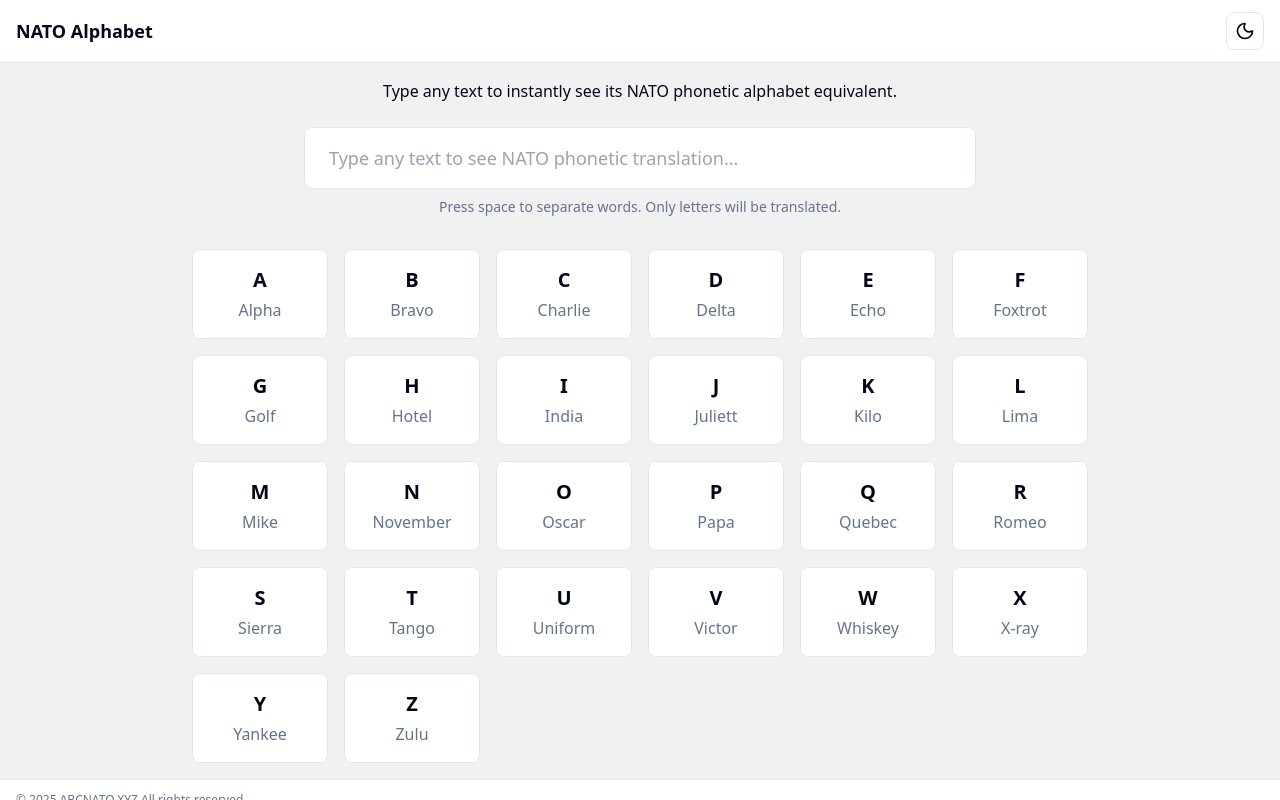
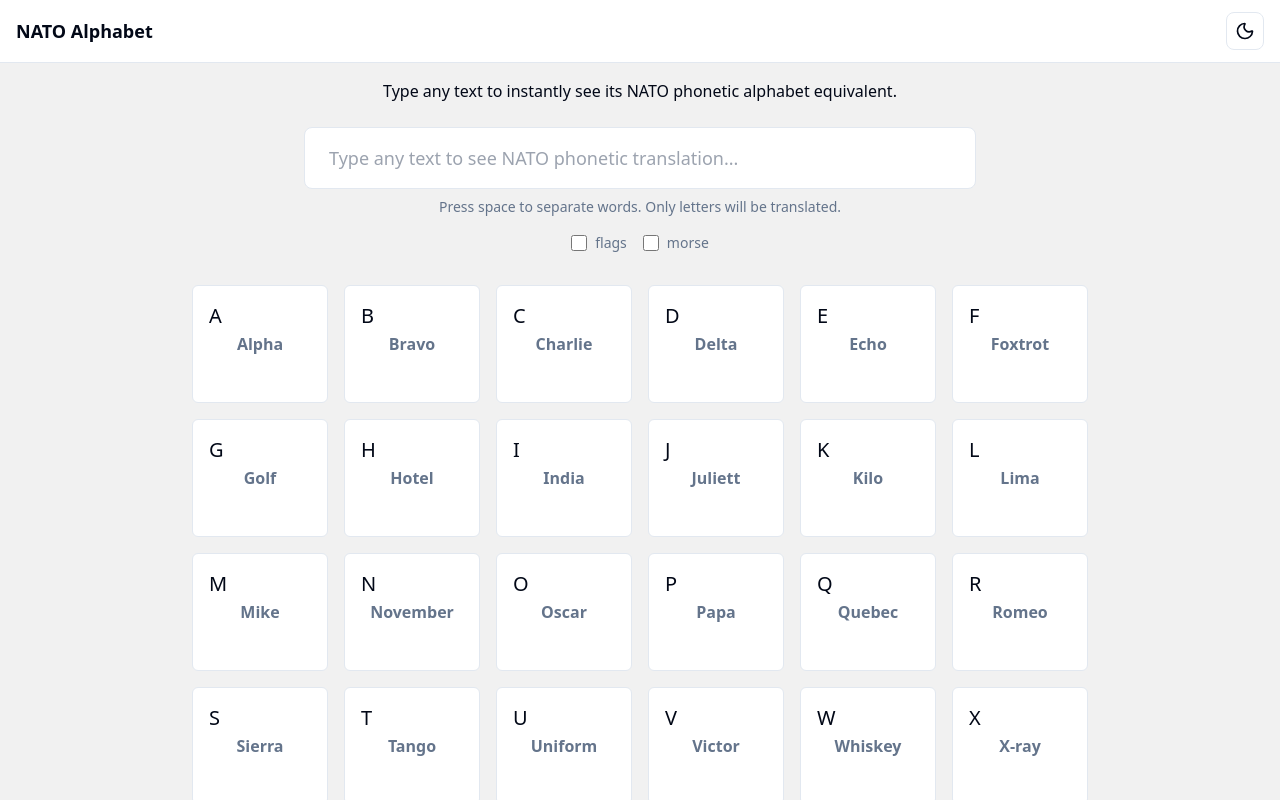
Before and after one commit to mediavilla/ABCNatoXYZ, a React (Vite) app: page / in a window 1280 px wide. Shown: the top 800 px of the page. Built offline with nearby package versions, Linux system fonts and the light colour scheme.

Commit message:
flags and morse

```diff
--- a/src/App.jsx
+++ b/src/App.jsx
@@ -12,6 +12,8 @@ import { usePageVisibility } from './hooks/usePageVisibility';
 
 export default function App() {
   const [inputText, setInputText] = useState('');
+  const [showFlags, setShowFlags] = useState(false);
+  const [showMorse, setShowMorse] = useState(false);
   const isUpdatingFromUrl = useRef(false);
   const debounceTimeoutRef = useRef(null);
 
@@ -104,6 +106,14 @@ export default function App() {
     setInputText('');
   };
 
+  const handleFlagsToggle = (checked) => {
+    setShowFlags(checked);
+  };
+
+  const handleMorseToggle = (checked) => {
+    setShowMorse(checked);
+  };
+
   // Generate copy-friendly text from translated lines
   const generateCopyText = (translatedLines) => {
     if (!translatedLines || translatedLines.length === 0) return '';
@@ -164,6 +174,8 @@ export default function App() {
             value={inputText}
             onChange={handleInputChange}
             onClear={handleClearInput}
+            onFlagsToggle={handleFlagsToggle}
+            onMorseToggle={handleMorseToggle}
           />
         </motion.div>
 
@@ -178,7 +190,7 @@ export default function App() {
                 exit={{ opacity: 0, scale: 0.95 }}
                 transition={{ duration: 0.3, ease: "easeOut" }}
               >
-                <TranslationResult lines={lines} />
+                <TranslationResult lines={lines} showFlags={showFlags} showMorse={showMorse} />
                 <div className="flex flex-col sm:flex-row gap-3 items-center">
                   {copyText && (
                     <CopyButton textToCopy={copyText} />
@@ -195,7 +207,7 @@ export default function App() {
                 exit={{ opacity: 0, scale: 0.95 }}
                 transition={{ duration: 0.3, ease: "easeOut" }}
               >
-                <NatoGrid />
+                <NatoGrid showFlags={showFlags} showMorse={showMorse} />
               </motion.div>
             )}
           </AnimatePresence>
--- /dev/null
+++ b/src/components/MorseRenderer.jsx
@@ -0,0 +1,37 @@
+import { getMorseCode } from '../data/natoAlphabet';
+
+const MorseRenderer = ({ char, showMorse }) => {
+  if (!showMorse) return null;
+
+  const morseCode = getMorseCode(char);
+  if (!morseCode) return null;
+
+  // Create accessible description
+  const morseDescription = morseCode
+    .replace(/\./g, 'dot ')
+    .replace(/-/g, 'dash ')
+    .trim();
+
+  return (
+    <div
+      className="flex items-center"
+      style={{ gap: '4px' }}
+      aria-label={`Morse for ${char}: ${morseDescription}`}
+      role="img"
+    >
+      {morseCode.split('').map((symbol, index) => (
+        <span
+          key={index}
+          className="bg-foreground inline-block"
+          style={{
+            width: symbol === '.' ? '6px' : '18px',
+            height: '6px',
+            borderRadius: symbol === '.' ? '50%' : '3px'
+          }}
+        />
+      ))}
+    </div>
+  );
+};
+
+export default MorseRenderer;
--- a/src/components/NatoGrid.jsx
+++ b/src/components/NatoGrid.jsx
@@ -1,7 +1,8 @@
 import { motion } from 'framer-motion';
 import { NATO_ALPHABET } from '../data/natoAlphabet';
+import MorseRenderer from './MorseRenderer';
 
-const NatoGrid = () => {
+const NatoGrid = ({ showFlags, showMorse }) => {
   const letters = Object.entries(NATO_ALPHABET);
 
   const containerVariants = {
@@ -50,7 +51,7 @@ const NatoGrid = () => {
         {letters.map(([letter, word]) => (
           <motion.div
             key={letter}
-            className="bg-card border rounded-lg p-3 sm:p-4 text-center hover:bg-accent transition-colors duration-200"
+            className="bg-card border rounded-md p-3 sm:p-4 hover:bg-accent transition-colors duration-200"
             variants={itemVariants}
             whileHover={{
               scale: 1.05,
@@ -61,11 +62,38 @@ const NatoGrid = () => {
             aria-label={`${letter} for ${word}`}
             tabIndex={0}
           >
-            <div className="text-lg sm:text-xl font-bold text-foreground mb-1">
-              {letter}
-            </div>
-            <div className="text-sm sm:text-base text-muted-foreground">
-              {word}
+            <div className="grid grid-rows-3 h-full">
+              {/* Top row with 3 columns */}
+              <div className="grid grid-cols-3 items-center">
+                {/* Letter - top left */}
+                <div className="text-lg sm:text-xl text-foreground font-normal">
+                  {letter}
+                </div>
+                {/* Empty middle column */}
+                <div></div>
+                {/* Flag - top right */}
+                <div className="flex justify-end">
+                  {showFlags && (
+                    <img
+                      src={`/flags/${letter.toLowerCase()}.svg`}
+                      alt={`${letter} flag`}
+                      className="w-6 h-4 sm:w-8 sm:h-5"
+                    />
+                  )}
+                </div>
+              </div>
+
+              {/* Middle row - codeword */}
+              <div className="flex items-center justify-center">
+                <div className="text-sm sm:text-base text-muted-foreground font-bold">
+                  {word.charAt(0).toUpperCase() + word.slice(1).toLowerCase()}
+                </div>
+              </div>
+
+              {/* Bottom row - morse code */}
+              <div className="flex items-center justify-center">
+                <MorseRenderer char={letter} showMorse={showMorse} />
+              </div>
             </div>
           </motion.div>
         ))}
--- a/src/components/TextInput.jsx
+++ b/src/components/TextInput.jsx
@@ -1,7 +1,7 @@
 import { useState } from 'react';
 import { motion } from 'framer-motion';
 
-const TextInput = ({ value, onChange, onClear }) => {
+const TextInput = ({ value, onChange, onClear, onFlagsToggle, onMorseToggle }) => {
   const [isFocused, setIsFocused] = useState(false);
 
   const handleClear = () => {
@@ -106,6 +106,30 @@ const TextInput = ({ value, onChange, onClear }) => {
       >
         Press space to separate words. Only letters will be translated.
       </motion.p>
+
+      <motion.div
+        className="mt-4 flex items-center justify-center gap-4"
+        initial={{ opacity: 0, y: -10 }}
+        animate={{ opacity: 1, y: 0 }}
+        transition={{ delay: 0.4 }}
+      >
+        <label className="flex items-center space-x-2 cursor-pointer">
+          <input
+            type="checkbox"
+            onChange={(e) => onFlagsToggle(e.target.checked)}
+            className="w-4 h-4 text-primary bg-background border-border rounded focus:ring-primary focus:ring-2"
+          />
+          <span className="text-sm text-muted-foreground">flags</span>
+        </label>
+        <label className="flex items-center space-x-2 cursor-pointer">
+          <input
+            type="checkbox"
+            onChange={(e) => onMorseToggle(e.target.checked)}
+            className="w-4 h-4 text-primary bg-background border-border rounded focus:ring-primary focus:ring-2"
+          />
+          <span className="text-sm text-muted-foreground">morse</span>
+        </label>
+      </motion.div>
     </div>
   );
 };
--- a/src/components/TranslationResult.jsx
+++ b/src/components/TranslationResult.jsx
@@ -1,7 +1,8 @@
 import { motion } from 'framer-motion';
 import { getNatoWord, isAlphabetic } from '../data/natoAlphabet';
+import MorseRenderer from './MorseRenderer';
 
-const TranslationResult = ({ lines }) => {
+const TranslationResult = ({ lines, showFlags, showMorse }) => {
   // Process lines into display format
   const processLines = (translatedLines) => {
     if (!translatedLines || translatedLines.length === 0) return [];
@@ -121,7 +122,7 @@ const TranslationResult = ({ lines }) => {
                   {chunk.map((item, letterIndex) => (
                     <motion.div
                       key={`${wordIndex}-${chunkIndex}-${letterIndex}-${item.letter}-${item.nato}`}
-                      className="bg-card border rounded-lg p-3 sm:p-4 text-center hover:bg-accent transition-colors duration-200"
+                      className="bg-card border rounded-md p-3 sm:p-4 hover:bg-accent transition-colors duration-200"
                       variants={letterVariants}
                       initial="hidden"
                       animate="visible"
@@ -133,11 +134,38 @@ const TranslationResult = ({ lines }) => {
                       role="group"
                       aria-label={`${item.letter} for ${item.nato}`}
                     >
-                      <div className="text-lg sm:text-xl font-bold text-foreground mb-1">
-                        {item.letter}
-                      </div>
-                      <div className="text-sm sm:text-base text-muted-foreground nato-card-text">
-                        {item.nato}
+                      <div className="grid grid-rows-3 h-full">
+                        {/* Top row with 3 columns */}
+                        <div className="grid grid-cols-3 items-center">
+                          {/* Letter - top left */}
+                          <div className="text-lg sm:text-xl text-foreground font-normal">
+                            {item.letter}
+                          </div>
+                          {/* Empty middle column */}
+                          <div></div>
+                          {/* Flag - top right */}
+                          <div className="flex justify-end">
+                            {showFlags && (
+                              <img
+                                src={`/flags/${item.letter.toLowerCase()}.svg`}
+                                alt={`${item.letter} flag`}
+                                className="w-6 h-4 sm:w-8 sm:h-5"
+                              />
+                            )}
+                          </div>
+                        </div>
+
+                        {/* Middle row - codeword */}
+                        <div className="flex items-center justify-center">
+                          <div className="text-sm sm:text-base text-muted-foreground font-bold">
+                            {item.nato.charAt(0).toUpperCase() + item.nato.slice(1).toLowerCase()}
+                          </div>
+                        </div>
+
+                        {/* Bottom row - morse code */}
+                        <div className="flex items-center justify-center">
+                          <MorseRenderer char={item.letter} showMorse={showMorse} />
+                        </div>
                       </div>
                     </motion.div>
                   ))}
--- a/src/data/natoAlphabet.js
+++ b/src/data/natoAlphabet.js
@@ -11,6 +11,18 @@ export const NATO_ALPHABET = {
   Y: "Yankee",  Z: "Zulu",
 };
 
+// Morse Code mapping for letters and numbers
+export const MORSE_CODE = {
+  A: ".-",    B: "-...",  C: "-.-.",  D: "-..",   E: ".",
+  F: "..-.",  G: "--.",   H: "....",  I: "..",    J: ".---",
+  K: "-.-",   L: ".-..",  M: "--",    N: "-.",    O: "---",
+  P: ".--.",  Q: "--.-",  R: ".-.",   S: "...",   T: "-",
+  U: "..-",   V: "...-",  W: ".--",   X: "-..-",  Y: "-.--",
+  Z: "--..",
+  0: "-----", 1: ".----", 2: "..---", 3: "...--", 4: "....-",
+  5: ".....", 6: "-....", 7: "--...", 8: "---..", 9: "----."
+};
+
 // Helper function to get NATO word for a letter
 export const getNatoWord = (letter) => {
   const upperLetter = letter.toUpperCase();
@@ -21,3 +33,9 @@ export const getNatoWord = (letter) => {
 export const isAlphabetic = (char) => {
   return /[A-Za-z]/.test(char);
 };
+
+// Helper function to get morse code for a character
+export const getMorseCode = (char) => {
+  const upperChar = char.toUpperCase();
+  return MORSE_CODE[upperChar] || null;
+};
```
Also changed, not shown: 3 other files (tests, documents, lock files or other folders).
